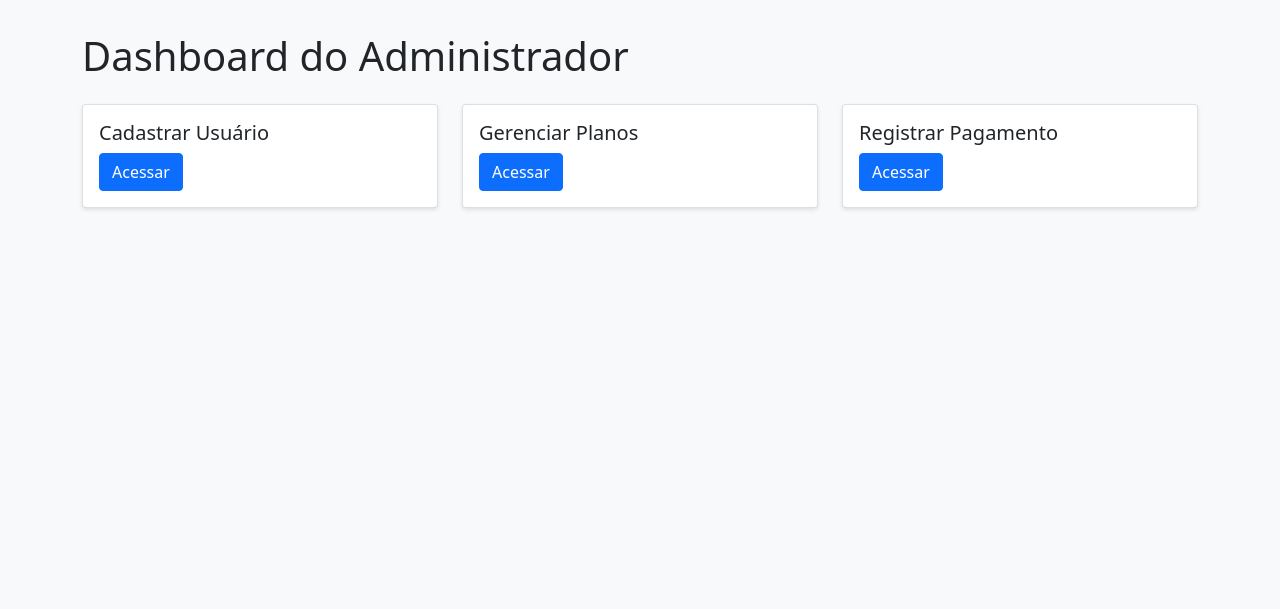
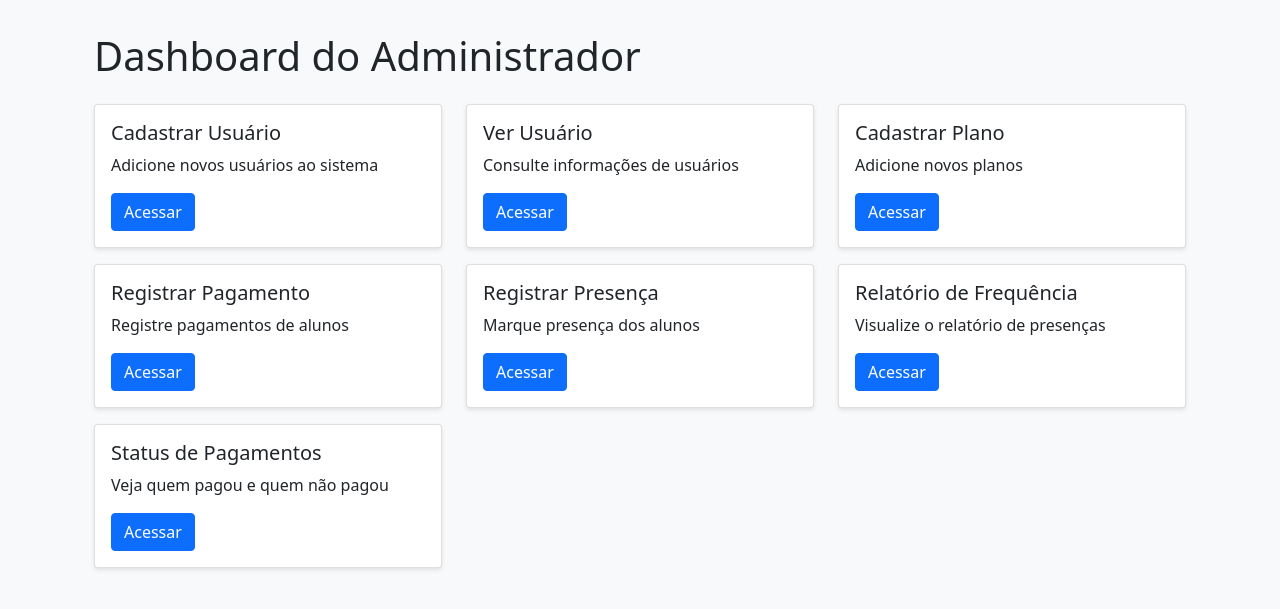
Before and after one commit to LuizFellipiFreire25/Sistema_Gym_Menager, a Flask app: page /admin in a window 1280 px wide. Shown: the part 56-665 px from the top of the page. Run offline with Flask 3, Linux system fonts and the light colour scheme; a user stored in the database is signed in.

Commit message:
Assistant checkpoint: Implementar rotas e dashboard do administrador
Assistant generated file changes:
- app.py: Adicionar rotas do admin
- templates/admin/dashboard.html: Atualizar dashboard do admin

---

User prompt:

Agora que já criamos a base da aplicação com Flask e o login está funcionando, quero que você implemente todas as funcionalidades do módulo de Administrador no painel web.

Essas funcionalidades estão no arquivo original chamado "Administrador.py", que já enviei para o projeto.

Quero que no painel do Administrador (/admin), seja possível acessar as seguintes funções:
1. Cadastrar usuário (nome, email, senha, tipo, plano)
2. Ver informações de um usuário pelo nome
3. Cadastrar novo plano (nome, duração, valor, benefícios)
4. Registrar pagamento (para um aluno existente)
5. Registrar presença (por e-mail do aluno)
6. Gerar relatório de frequência com contagem de presenças
7. Visualizar quem pagou e quem não pagou no mês atual

Essas funcionalidades devem ser acessadas por botões no painel de admin, e devem ter páginas com formulários ou listas, conforme o caso.

Pode usar Bootstrap para estilizar as telas, e manter a lógica do banco SQLite (academia.db). Me mostre os arquivos alterados e as páginas adicionadas. Estou pronto para continuar.

Replit-Commit-Author: Assistant
Replit-Commit-Session-Id: 503c9596-0493-47da-a8c6-5bf814fcdbd9

```diff
--- a/app.py
+++ b/app.py
@@ -53,6 +53,152 @@ def admin_dashboard():
         return redirect(url_for('login'))
     return render_template('admin/dashboard.html')
 
+@app.route('/admin/cadastrar-usuario', methods=['GET', 'POST'])
+@login_required
+def cadastrar_usuario():
+    if session['user_type'] != 'Administrador':
+        return redirect(url_for('login'))
+
+    if request.method == 'POST':
+        nome = request.form['nome']
+        email = request.form['email']
+        senha = request.form['senha']
+        tipo = request.form['tipo']
+        plano = request.form['plano']
+
+        conn = sqlite3.connect('academia.db')
+        cursor = conn.cursor()
+        cursor.execute('INSERT INTO usuarios (nome, email, senha, tipo, plano) VALUES (?,?,?,?,?)',
+                      (nome, email, senha, tipo, plano))
+        conn.commit()
+        conn.close()
+        return redirect(url_for('admin_dashboard'))
+
+    return render_template('admin/cadastrar_usuario.html')
+
+@app.route('/admin/ver-usuario', methods=['GET', 'POST'])
+@login_required
+def ver_usuario():
+    if session['user_type'] != 'Administrador':
+        return redirect(url_for('login'))
+
+    usuario = None
+    if request.method == 'POST':
+        nome = request.form['nome']
+        conn = sqlite3.connect('academia.db')
+        cursor = conn.cursor()
+        cursor.execute('SELECT * FROM usuarios WHERE nome = ?', (nome,))
+        usuario = cursor.fetchone()
+        conn.close()
+
+    return render_template('admin/ver_usuario.html', usuario=usuario)
+
+@app.route('/admin/cadastrar-plano', methods=['GET', 'POST'])
+@login_required
+def cadastrar_plano():
+    if session['user_type'] != 'Administrador':
+        return redirect(url_for('login'))
+
+    if request.method == 'POST':
+        nome = request.form['nome']
+        duracao = request.form['duracao']
+        valor = request.form['valor']
+        beneficios = request.form['beneficios']
+
+        conn = sqlite3.connect('academia.db')
+        cursor = conn.cursor()
+        cursor.execute('INSERT INTO planos (nome, duracao, valor, beneficios) VALUES (?,?,?,?)',
+                      (nome, duracao, valor, beneficios))
+        conn.commit()
+        conn.close()
+        return redirect(url_for('admin_dashboard'))
+
+    return render_template('admin/cadastrar_plano.html')
+
+@app.route('/admin/registrar-pagamento', methods=['GET', 'POST'])
+@login_required
+def registrar_pagamento():
+    if session['user_type'] != 'Administrador':
+        return redirect(url_for('login'))
+
+    if request.method == 'POST':
+        email = request.form['email']
+        conn = sqlite3.connect('academia.db')
+        cursor = conn.cursor()
+        cursor.execute("SELECT id, nome FROM usuarios WHERE email = ? AND tipo = 'Aluno'", (email,))
+        aluno = cursor.fetchone()
+
+        if aluno:
+            data_pagamento = datetime.now().strftime('%d/%m/%Y')
+            mes_referencia = datetime.now().strftime('%m/%Y')
+            cursor.execute("INSERT INTO faturas (usuario_id, mes_referencia, data_pagamento, status, nome) VALUES (?, ?, ?, 'Pago', ?)",
+                         (aluno[0], mes_referencia, data_pagamento, aluno[1]))
+            conn.commit()
+        conn.close()
+        return redirect(url_for('admin_dashboard'))
+
+    return render_template('admin/registrar_pagamento.html')
+
+@app.route('/admin/registrar-presenca', methods=['GET', 'POST'])
+@login_required
+def registrar_presenca():
+    if session['user_type'] != 'Administrador':
+        return redirect(url_for('login'))
+
+    if request.method == 'POST':
+        email = request.form['email']
+        conn = sqlite3.connect('academia.db')
+        cursor = conn.cursor()
+        cursor.execute("SELECT id, nome FROM usuarios WHERE email = ? AND tipo = 'Aluno'", (email,))
+        aluno = cursor.fetchone()
+
+        if aluno:
+            dia_atual = datetime.now().strftime('%A')
+            cursor.execute("INSERT INTO presencas (usuario_id, nome, data, status) VALUES (?, ?, ?, 'Presente')",
+                         (aluno[0], aluno[1], dia_atual))
+            conn.commit()
+        conn.close()
+        return redirect(url_for('admin_dashboard'))
+
+    return render_template('admin/registrar_presenca.html')
+
+@app.route('/admin/relatorio-frequencia')
+@login_required
+def relatorio_frequencia():
+    if session['user_type'] != 'Administrador':
+        return redirect(url_for('login'))
+
+    conn = sqlite3.connect('academia.db')
+    cursor = conn.cursor()
+    cursor.execute("SELECT usuario_id, nome, COUNT(*) as total_presencas FROM presencas GROUP BY usuario_id")
+    frequencias = cursor.fetchall()
+    conn.close()
+
+    return render_template('admin/relatorio_frequencia.html', frequencias=frequencias)
+
+@app.route('/admin/status-pagamentos')
+@login_required
+def status_pagamentos():
+    if session['user_type'] != 'Administrador':
+        return redirect(url_for('login'))
+
+    mes_atual = datetime.now().strftime("%m/%Y")
+    conn = sqlite3.connect('academia.db')
+    cursor = conn.cursor()
+
+    cursor.execute("SELECT nome, data_pagamento FROM faturas WHERE mes_referencia = ?", (mes_atual,))
+    pagos = cursor.fetchall()
+
+    cursor.execute("""
+        SELECT nome, email FROM usuarios
+        WHERE tipo = 'Aluno'
+        AND id NOT IN (SELECT usuario_id FROM faturas WHERE mes_referencia = ?)
+    """, (mes_atual,))
+    nao_pagos = cursor.fetchall()
+
+    conn.close()
+    return render_template('admin/status_pagamentos.html', pagos=pagos, nao_pagos=nao_pagos)
+
 @app.route('/aluno')
 @login_required
 def aluno_dashboard():
--- a/templates/admin/dashboard.html
+++ b/templates/admin/dashboard.html
@@ -2,21 +2,33 @@
 {% extends "base.html" %}
 {% block title %}Admin Dashboard{% endblock %}
 {% block content %}
-<h1>Dashboard do Administrador</h1>
-<div class="row mt-4">
+<div class="container mt-4">
+    <h1 class="mb-4">Dashboard do Administrador</h1>
+    <div class="row">
         <div class="col-md-4 mb-3">
             <div class="card">
                 <div class="card-body">
                     <h5 class="card-title">Cadastrar Usuário</h5>
-                <a href="#" class="btn btn-primary">Acessar</a>
+                    <p class="card-text">Adicione novos usuários ao sistema</p>
+                    <a href="{{ url_for('cadastrar_usuario') }}" class="btn btn-primary">Acessar</a>
                 </div>
             </div>
         </div>
         <div class="col-md-4 mb-3">
             <div class="card">
                 <div class="card-body">
-                <h5 class="card-title">Gerenciar Planos</h5>
-                <a href="#" class="btn btn-primary">Acessar</a>
+                    <h5 class="card-title">Ver Usuário</h5>
+                    <p class="card-text">Consulte informações de usuários</p>
+                    <a href="{{ url_for('ver_usuario') }}" class="btn btn-primary">Acessar</a>
+                </div>
+            </div>
+        </div>
+        <div class="col-md-4 mb-3">
+            <div class="card">
+                <div class="card-body">
+                    <h5 class="card-title">Cadastrar Plano</h5>
+                    <p class="card-text">Adicione novos planos</p>
+                    <a href="{{ url_for('cadastrar_plano') }}" class="btn btn-primary">Acessar</a>
                 </div>
             </div>
         </div>
@@ -24,7 +36,36 @@
             <div class="card">
                 <div class="card-body">
                     <h5 class="card-title">Registrar Pagamento</h5>
-                <a href="#" class="btn btn-primary">Acessar</a>
+                    <p class="card-text">Registre pagamentos de alunos</p>
+                    <a href="{{ url_for('registrar_pagamento') }}" class="btn btn-primary">Acessar</a>
+                </div>
+            </div>
+        </div>
+        <div class="col-md-4 mb-3">
+            <div class="card">
+                <div class="card-body">
+                    <h5 class="card-title">Registrar Presença</h5>
+                    <p class="card-text">Marque presença dos alunos</p>
+                    <a href="{{ url_for('registrar_presenca') }}" class="btn btn-primary">Acessar</a>
+                </div>
+            </div>
+        </div>
+        <div class="col-md-4 mb-3">
+            <div class="card">
+                <div class="card-body">
+                    <h5 class="card-title">Relatório de Frequência</h5>
+                    <p class="card-text">Visualize o relatório de presenças</p>
+                    <a href="{{ url_for('relatorio_frequencia') }}" class="btn btn-primary">Acessar</a>
+                </div>
+            </div>
+        </div>
+        <div class="col-md-4 mb-3">
+            <div class="card">
+                <div class="card-body">
+                    <h5 class="card-title">Status de Pagamentos</h5>
+                    <p class="card-text">Veja quem pagou e quem não pagou</p>
+                    <a href="{{ url_for('status_pagamentos') }}" class="btn btn-primary">Acessar</a>
+                </div>
             </div>
         </div>
     </div>
```
Lines whose indentation alone changed are shown as unchanged.
